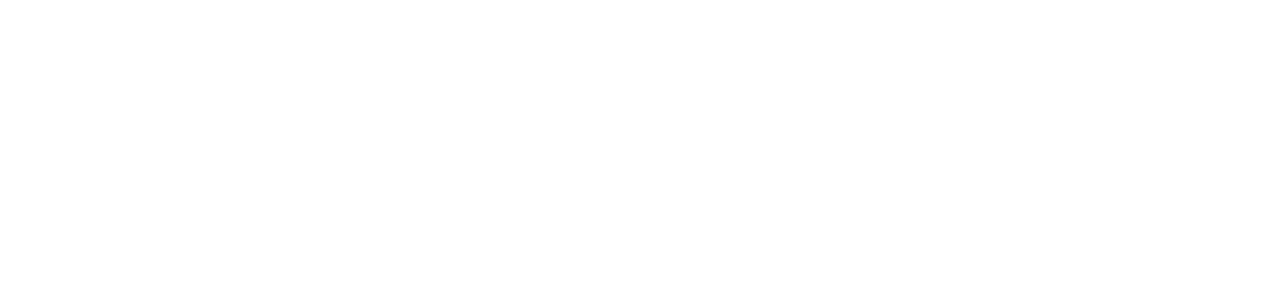
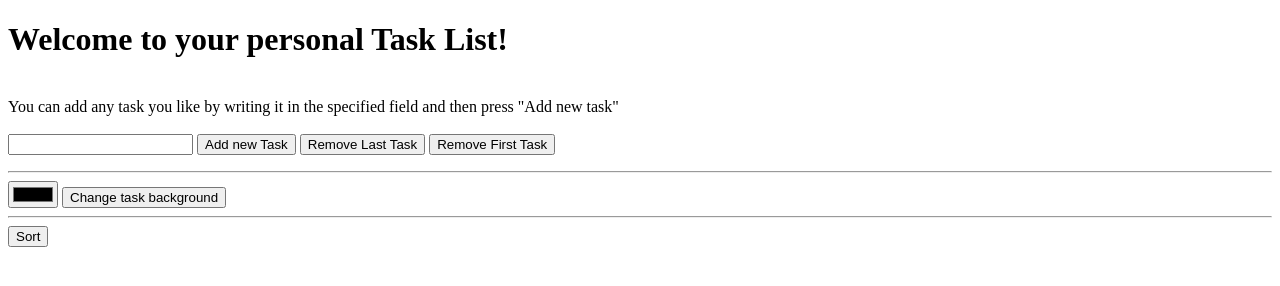
Before and after one commit to NaveenManchala9698/Day-13-Calculator, a plain HTML site: page index.html in a window 1280 px wide. Drawn offline with Linux system fonts and the light colour scheme.

Commit message:
Created List

```diff
--- a/index.html
+++ b/index.html
@@ -1,10 +1,121 @@
 <!DOCTYPE html>
+<!--
+ASSIGNMENT RULES
+- The solution must be pushed to the repository and be available for the tutors by the end of the day
+- You can ask for tutor's help
+- You can google / use StackOverflow BUT we suggest you to use just the material provided
+- To test the page, just open it with your default browser.
+
+ASSIGNMENT TOPIC
+You are building a task list website.
+The user should be able to see the list of tasks, add new ones, delete existing ones or sort them all alphabetically.
+-->
 <html lang="en">
   <head>
     <meta charset="UTF-8" />
     <meta http-equiv="X-UA-Compatible" content="IE=edge" />
     <meta name="viewport" content="width=device-width, initial-scale=1.0" />
-    <title>Document</title>
+    <title>Day-13 Task</title>
+    <!-- EXERCISE 1:
+    Specify the title, the charset (UTF-8) and the viewport of the page.
+    -->
+    <style>
+      /* EXERCISE 2:
+       Create a CSS class for the task list with a different background color
+       Create a CSS class for the task list item with a border, a bold text and a bigger font size
+       Style every button of the page to be bigger
+    */
+    </style>
   </head>
-  <body></body>
+  <body>
+    <h1>Welcome to your personal Task List!</h1>
+    <br />
+
+    <span
+      >You can add any task you like by writing it in the specified field and
+      then press "Add new task"</span
+    ><br /><br />
+
+    <input type="text" id="newTask" />
+    <input type="button" value="Add new Task" onclick="addNewTask()" />
+
+    <!-- EXERCISE 3
+        Create a button "Remove Last Task" to trigger the method "removeLast"
+        -->
+    <button onclick="removeLast()">Remove Last Task</button>
+    <!-- EXERCISE 4
+        Create a button "Remove First Task" to trigger the method "removeFirst"
+        -->
+    <button onclick="removeFirst()">Remove First Task</button>
+    <ul id="myTaskList"></ul>
+
+    <hr />
+
+    <input type="color" placeholder="Color" id="colorPicker" />
+    <input
+      type="button"
+      value="Change task background"
+      onclick="changeTaskBackgroundColor()"
+    />
+
+    <hr />
+
+    <input type="button" value="Sort" onclick="bubblesort()" />
+
+    <script>
+      /* EXERCISE 5:
+                Add a new task to the list.
+                Suggestion:
+                - Use document.getElementById to get the UL item and the input text
+                - Use the document.createElement to create the new List Item
+                - Append the LI child to the UL
+            */
+      function addNewTask() {
+        let taskToAdd = document.getElementById("newTask").value;
+
+        let newListItem = document.createElement("li");
+        newListItem.innerText = taskToAdd;
+        document.getElementById("myTaskList").appendChild(newListItem);
+      }
+
+      /* EXERCISE 6:
+                Create a method "removeLast" which removes the last item from the task list
+            */
+      function removeLast() {
+        let taskList = document.getElementById("myTaskList");
+        let listItems = document.getElementsByTagName("li");
+        let removeLast = listItems[listItems.length - 1];
+        taskList.removeChild(removeLast);
+      }
+      /* EXERCISE 7:
+                Create a method "removeFirst" which removes the first item from the task list
+            */
+      function removeFirst() {
+        let taskList = document.getElementById("myTaskList");
+        let listItems = document.getElementsByTagName("li");
+        let removeFirst = listItems[listItems.length - 1];
+        taskList.removeChild(removeFirst);
+      }
+      /* EXERCISE 8:
+               Create a method "getTasksAsArray" which returns, and prints to the console an array containing the tasks as strings
+            */
+
+      /* EXERCISE 9:
+               Create a method "changeTaskBackgroundColor" which takes the color from the color picker with an
+               onchange event listener ad applies it as background to every list item
+            */
+
+      /* EXTRA */
+
+      /* EXERCISE 10:
+               Create a method "bubbleSort()" which sorts the task list alphabetically using the bubble sort algorithm
+
+               Use your spare time to beautify your task list with CSS.
+
+               Suggestion:
+               - Break the code into many function for semplicity
+               - Reuse the functions previously created
+            */
+    </script>
+  </body>
 </html>
```
